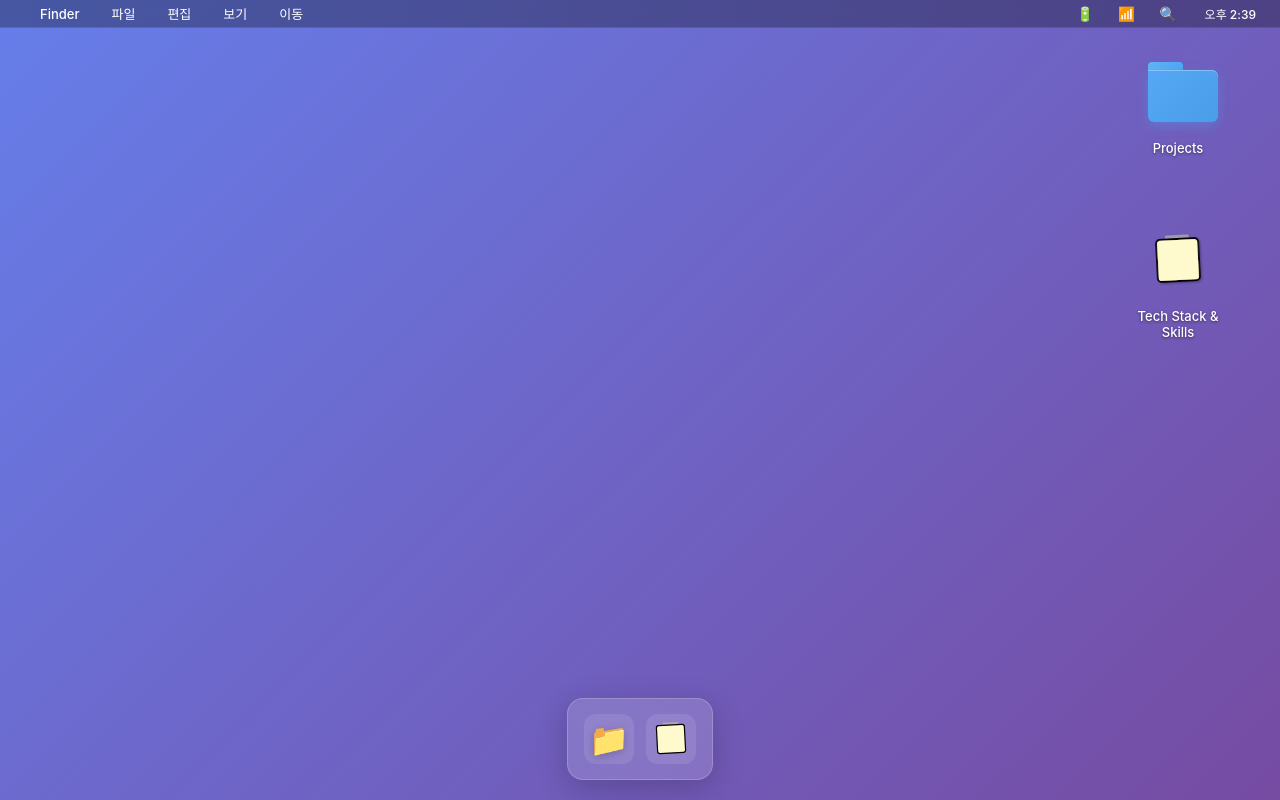
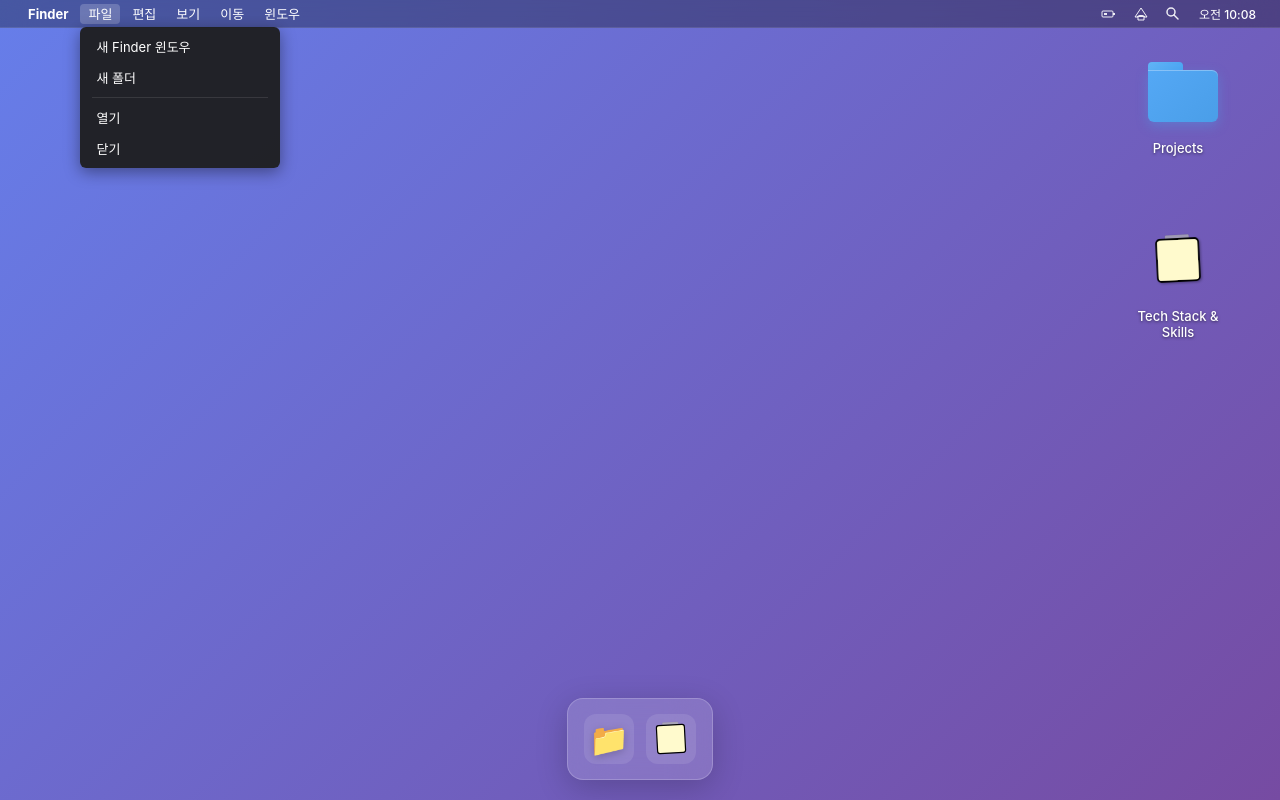
Before and after one commit to worhs02/portfolio-dev, a React (Vite) app: page / in a window 1280 px wide. Both pictures are taken after a click on the element "파일". Built offline with nearby package versions, Linux system fonts and the light colour scheme.

Commit message:
메뉴바 세부사항 구현

```diff
--- a/src/components/Desktop.css
+++ b/src/components/Desktop.css
@@ -35,7 +35,11 @@
 .menubar-right {
   display: flex;
   align-items: center;
-  gap: 16px;
+  gap: 4px;
+}
+
+.menu-item-wrapper {
+  position: relative;
 }
 
 .apple-logo::before {
@@ -55,16 +59,65 @@
   background-color: rgba(255, 255, 255, 0.15);
 }
 
+.menu-item.active {
+  background-color: rgba(255, 255, 255, 0.2);
+}
+
+.menu-title {
+  font-weight: 700;
+}
+
+.menu-dropdown {
+  position: absolute;
+  top: 100%;
+  left: 0;
+  margin-top: 4px;
+  min-width: 200px;
+  background: rgba(30, 30, 30, 0.95);
+  backdrop-filter: blur(20px);
+  border-radius: 6px;
+  padding: 4px;
+  box-shadow: 0 4px 16px rgba(0, 0, 0, 0.4);
+  z-index: 10000;
+}
+
+.menu-dropdown-item {
+  padding: 6px 12px;
+  color: #fff;
+  font-size: 13px;
+  cursor: pointer;
+  border-radius: 4px;
+  transition: background-color 0.1s;
+  white-space: nowrap;
+}
+
+.menu-dropdown-item:hover {
+  background-color: rgba(0, 122, 255, 0.8);
+}
+
+.menu-divider {
+  height: 1px;
+  background: rgba(255, 255, 255, 0.1);
+  margin: 4px 8px;
+}
+
 .menu-icon {
-  font-size: 14px;
   cursor: pointer;
-  padding: 2px 4px;
+  padding: 4px 6px;
   border-radius: 4px;
   transition: background-color 0.2s;
+  display: flex;
+  align-items: center;
+  justify-content: center;
+  color: rgba(255, 255, 255, 0.9);
 }
 
 .menu-icon:hover {
   background-color: rgba(255, 255, 255, 0.15);
+}
+
+.menu-icon svg {
+  display: block;
 }
 
 .menu-time {
--- a/src/components/Desktop.jsx
+++ b/src/components/Desktop.jsx
@@ -15,6 +15,12 @@
   })
 
   const [maxZIndex, setMaxZIndex] = useState(100)
+  const [activeWindow, setActiveWindow] = useState(null)
+  const [openMenu, setOpenMenu] = useState(null)
+  const [minimizedWindows, setMinimizedWindows] = useState({
+    projects: false,
+    techStack: false
+  })
 
   const handleDoubleClick = (windowName) => {
     setOpenWindows(prev => ({
@@ -29,35 +35,275 @@
       ...prev,
       [windowName]: false
     }))
+    if (activeWindow === windowName) {
+      setActiveWindow(null)
+    }
   }
 
-  const bringToFront = (windowName) => {
+  const bringToFront = (windowName, event) => {
+    if (event) {
+      event.stopPropagation()
+    }
     const newZIndex = maxZIndex + 1
     setWindowZIndex(prev => ({
       ...prev,
       [windowName]: newZIndex
     }))
     setMaxZIndex(newZIndex)
+    setActiveWindow(windowName)
+  }
+
+  const handleMinimize = (windowName) => {
+    setMinimizedWindows(prev => ({
+      ...prev,
+      [windowName]: true
+    }))
+    if (activeWindow === windowName) {
+      setActiveWindow(null)
+    }
+  }
+
+  const handleRestore = (windowName) => {
+    setMinimizedWindows(prev => ({
+      ...prev,
+      [windowName]: false
+    }))
+    bringToFront(windowName)
+  }
+
+  const getMenuItems = () => {
+    switch(activeWindow) {
+      case 'projects':
+        return {
+          title: 'Projects',
+          menus: {
+            '파일': ['새 프로젝트', '열기...', null, '닫기', '저장'],
+            '편집': ['실행 취소', '다시 실행', null, '잘라내기', '복사', '붙여넣기'],
+            '보기': ['아이콘', '목록', '열', null, '정렬 기준...'],
+            '정렬': ['이름', '종류', '날짜', '크기'],
+            '도움말': ['Projects 도움말', '키보드 단축키']
+          }
+        }
+      case 'techStack':
+        return {
+          title: 'Tech Stack',
+          menus: {
+            '파일': ['새 윈도우', '닫기', null, '저장'],
+            '편집': ['실행 취소', '다시 실행', null, '복사', '붙여넣기'],
+            '보기': ['실제 크기', '확대', '축소'],
+            '윈도우': ['최소화', '확대/축소', null, '모든 윈도우 보기'],
+            '도움말': ['Tech Stack 도움말']
+          }
+        }
+      default:
+        return {
+          title: 'Finder',
+          menus: {
+            '파일': ['새 Finder 윈도우', '새 폴더', null, '열기', '닫기'],
+            '편집': ['실행 취소', '다시 실행', null, '잘라내기', '복사', '붙여넣기', '모두 선택'],
+            '보기': ['아이콘', '목록', '열', '갤러리', null, '정렬 기준...'],
+            '이동': ['뒤로', '앞으로', null, '데스크탑', '문서', '다운로드'],
+            '윈도우': ['최소화', '확대/축소', null, 'Finder 앞으로 가져오기']
+          }
+        }
+    }
+  }
+
+  const menuData = getMenuItems()
+
+  const handleBatteryClick = () => {
+    const batteryLevel = Math.floor(Math.random() * 100)
+    alert(`배터리 잔량: ${batteryLevel}%\n전원 어댑터: ${batteryLevel < 50 ? '연결됨' : '연결 안됨'}`)
+  }
+
+  const handleWifiClick = () => {
+    const networks = ['My WiFi', 'Guest Network', 'Office WiFi', 'iPhone']
+    const connected = networks[0]
+    alert(`현재 연결: ${connected}\n\n사용 가능한 네트워크:\n${networks.map(n => n === connected ? `✓ ${n}` : `  ${n}`).join('\n')}`)
+  }
+
+  const handleSpotlightClick = () => {
+    const searchTerm = prompt('Spotlight 검색:', '')
+    if (searchTerm) {
+      alert(`"${searchTerm}" 검색 결과:\n\n• Projects 폴더\n• Tech Stack 메모\n• ${searchTerm}.txt`)
+    }
+  }
+
+  const handleMenuAction = (menuName, action) => {
+    setOpenMenu(null)
+
+    switch(action) {
+      // 파일 메뉴
+      case '새 Finder 윈도우':
+      case '새 윈도우':
+        // 이미 열려있으면 무시
+        break
+      case '새 프로젝트':
+        handleDoubleClick('projects')
+        break
+      case '열기':
+      case '열기...':
+        if (activeWindow) {
+          handleDoubleClick(activeWindow)
+        }
+        break
+      case '닫기':
+        if (activeWindow) {
+          handleCloseWindow(activeWindow)
+        }
+        break
+      case '저장':
+        alert('저장되었습니다')
+        break
+
+      // 편집 메뉴
+      case '실행 취소':
+        alert('실행 취소')
+        break
+      case '다시 실행':
+        alert('다시 실행')
+        break
+      case '잘라내기':
+        document.execCommand('cut')
+        break
+      case '복사':
+        document.execCommand('copy')
+        break
+      case '붙여넣기':
+        document.execCommand('paste')
+        break
+      case '모두 선택':
+        document.execCommand('selectAll')
+        break
+
+      // 보기 메뉴
+      case '아이콘':
+      case '목록':
+      case '열':
+      case '갤러리':
+        alert(`${action} 보기로 변경`)
+        break
+      case '실제 크기':
+      case '확대':
+      case '축소':
+        alert(`${action}`)
+        break
+
+      // 이동 메뉴
+      case '뒤로':
+      case '앞으로':
+        alert(`${action}`)
+        break
+      case '데스크탑':
+        setActiveWindow(null)
+        Object.keys(openWindows).forEach(key => {
+          if (openWindows[key]) handleCloseWindow(key)
+        })
+        break
+      case '문서':
+      case '다운로드':
+        alert(`${action}로 이동`)
+        break
+
+      // 윈도우 메뉴
+      case '최소화':
+        if (activeWindow) {
+          handleMinimize(activeWindow)
+        }
+        break
+      case '확대/축소':
+        if (activeWindow) {
+          alert('확대/축소 토글')
+        }
+        break
+      case 'Finder 앞으로 가져오기':
+      case '모든 윈도우 보기':
+        alert(action)
+        break
+
+      // 정렬 메뉴
+      case '이름':
+      case '종류':
+      case '날짜':
+      case '크기':
+        alert(`${action}순으로 정렬`)
+        break
+
+      // 도움말 메뉴
+      case 'Projects 도움말':
+      case 'Tech Stack 도움말':
+      case 'Finder 도움말':
+        alert(`${menuData.title} 도움말을 표시합니다`)
+        break
+      case '키보드 단축키':
+        alert('키보드 단축키:\n⌘N - 새 윈도우\n⌘W - 닫기\n⌘C - 복사\n⌘V - 붙여넣기')
+        break
+
+      default:
+        console.log(`메뉴 동작: ${menuName} > ${action}`)
+    }
   }
 
   return (
     <div className="desktop">
-      <div className="desktop-background">
+      <div className="desktop-background" onClick={() => {
+        setActiveWindow(null)
+        setOpenMenu(null)
+      }}>
         {/* macOS Menu Bar */}
-        <div className="macos-menubar">
+        <div className="macos-menubar" onClick={(e) => e.stopPropagation()}>
           <div className="menubar-left">
             <span className="apple-logo"></span>
-            <span className="menu-item">Finder</span>
-            <span className="menu-item">파일</span>
-            <span className="menu-item">편집</span>
-            <span className="menu-item">보기</span>
-            <span className="menu-item">이동</span>
+            <span className="menu-item menu-title">{menuData.title}</span>
+            {Object.keys(menuData.menus).map((menuName, index) => (
+              <div key={index} className="menu-item-wrapper">
+                <span
+                  className={`menu-item ${openMenu === menuName ? 'active' : ''}`}
+                  onClick={() => setOpenMenu(openMenu === menuName ? null : menuName)}
+                >
+                  {menuName}
+                </span>
+                {openMenu === menuName && (
+                  <div className="menu-dropdown">
+                    {menuData.menus[menuName].map((item, idx) => (
+                      item === null ? (
+                        <div key={idx} className="menu-divider"></div>
+                      ) : (
+                        <div
+                          key={idx}
+                          className="menu-dropdown-item"
+                          onClick={() => handleMenuAction(menuName, item)}
+                        >
+                          {item}
+                        </div>
+                      )
+                    ))}
+                  </div>
+                )}
+              </div>
+            ))}
           </div>
           <div className="menubar-right">
-            <span className="menu-icon">🔋</span>
-            <span className="menu-icon">📶</span>
-            <span className="menu-icon">🔍</span>
-            <span className="menu-time">오후 2:39</span>
+            <span className="menu-icon" onClick={handleBatteryClick} title="배터리">
+              <svg width="16" height="16" viewBox="0 0 16 16" fill="currentColor">
+                <rect x="1" y="5" width="11" height="6" rx="1" stroke="currentColor" fill="none" strokeWidth="1"/>
+                <rect x="12" y="7" width="2" height="2" fill="currentColor"/>
+                <rect x="3" y="7" width="3" height="2" fill="currentColor"/>
+              </svg>
+            </span>
+            <span className="menu-icon" onClick={handleWifiClick} title="Wi-Fi">
+              <svg width="16" height="16" viewBox="0 0 16 16" fill="currentColor">
+                <path d="M2 11 L8 2 L14 11 L11 11 L11 14 L5 14 L5 11 Z" stroke="currentColor" fill="none" strokeWidth="1"/>
+                <path d="M4 11 C4 11 4 9 8 9 C12 9 12 11 12 11"/>
+              </svg>
+            </span>
+            <span className="menu-icon" onClick={handleSpotlightClick} title="Spotlight 검색">
+              <svg width="16" height="16" viewBox="0 0 16 16" fill="currentColor">
+                <circle cx="6" cy="6" r="4" stroke="currentColor" fill="none" strokeWidth="1.5"/>
+                <line x1="9" y1="9" x2="13" y2="13" stroke="currentColor" strokeWidth="1.5" strokeLinecap="round"/>
+              </svg>
+            </span>
+            <span className="menu-time">{new Date().toLocaleTimeString('ko-KR', { hour: '2-digit', minute: '2-digit' })}</span>
           </div>
         </div>
 
@@ -102,30 +348,48 @@
         </div>
 
         {/* Windows */}
-        {openWindows.projects && (
+        {openWindows.projects && !minimizedWindows.projects && (
           <Portfolio
             onClose={() => handleCloseWindow('projects')}
             isWindow={true}
-            onClick={() => bringToFront('projects')}
+            onClick={(e) => bringToFront('projects', e)}
             zIndex={windowZIndex.projects}
           />
         )}
 
-        {openWindows.techStack && (
+        {openWindows.techStack && !minimizedWindows.techStack && (
           <TechStack
             onClose={() => handleCloseWindow('techStack')}
-            onClick={() => bringToFront('techStack')}
+            onClick={(e) => bringToFront('techStack', e)}
             zIndex={windowZIndex.techStack}
           />
         )}
 
         {/* Dock */}
         <div className="dock">
-          <div className={`dock-item ${openWindows.projects ? 'active' : ''}`} onClick={() => handleDoubleClick('projects')}>
+          <div
+            className={`dock-item ${openWindows.projects ? 'active' : ''}`}
+            onClick={() => {
+              if (minimizedWindows.projects) {
+                handleRestore('projects')
+              } else {
+                handleDoubleClick('projects')
+              }
+            }}
+          >
             <div className="dock-folder-icon">📁</div>
             {openWindows.projects && <div className="dock-indicator"></div>}
           </div>
-          <div className={`dock-item ${openWindows.techStack ? 'active' : ''}`} onClick={() => handleDoubleClick('techStack')}>
+          <div
+            className={`dock-item ${openWindows.techStack ? 'active' : ''}`}
+            onClick={() => {
+              if (minimizedWindows.techStack) {
+                handleRestore('techStack')
+              } else {
+                handleDoubleClick('techStack')
+              }
+            }}
+          >
             <svg viewBox="0 0 100 100" width="40" height="40">
               <g transform="rotate(-3 50 50)">
                 <rect x="30" y="8" width="40" height="10" rx="2" fill="rgba(180,180,180,0.7)" stroke="rgba(0,0,0,0.1)" strokeWidth="1"/>
```
